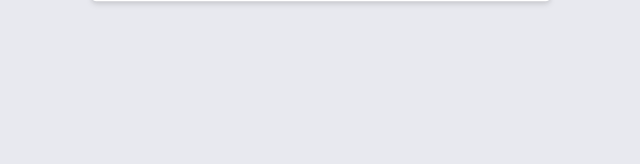
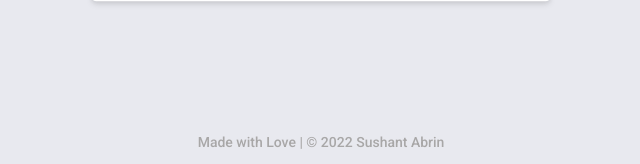
Before and after one commit to sushantabrin/sa_chat, a Django app: page / in a window 1280 px wide. Shown: the part 636-800 px from the top of the page, without its empty margins (319-959 px from the left). Run offline with Django 4.2, Linux system fonts and the light colour scheme.

Commit message:
First Commit

```diff
--- a/base/templates/base/main.html
+++ b/base/templates/base/main.html
@@ -14,6 +14,10 @@
         {% block content %}
 
         {% endblock content %}
+
+        <div class="footer">
+            <p>Made with Love | © 2022 Sushant Abrin </p>
+        </div>
     </body>
 
 </html>
--- a/static/styles/main.css
+++ b/static/styles/main.css
@@ -103,6 +103,7 @@ body{
     margin: 2px;
     background-color: rgba(198, 202, 219, 1);
     position: relative;
+
 }
 
 .video-player{
@@ -142,7 +143,7 @@ body{
     justify-content: center;
     column-gap: 1em;
     position: fixed;
-    bottom: 20px;
+    bottom: 100px;
 }
 
 .control-icon{
@@ -158,3 +159,13 @@ body{
 #leave-btn{
     background-color: rgb(255, 80, 80, 1);
 }
+
+.footer {
+    font-size: 14px;
+    position: fixed;
+    left: 0;
+    bottom: 0;
+    width: 100%;
+    background-color: rgba(232,233,239,1);
+    color: rgb(168, 167, 167);
+    text-align: center;
```
Also changed, not shown: db.sqlite3.
